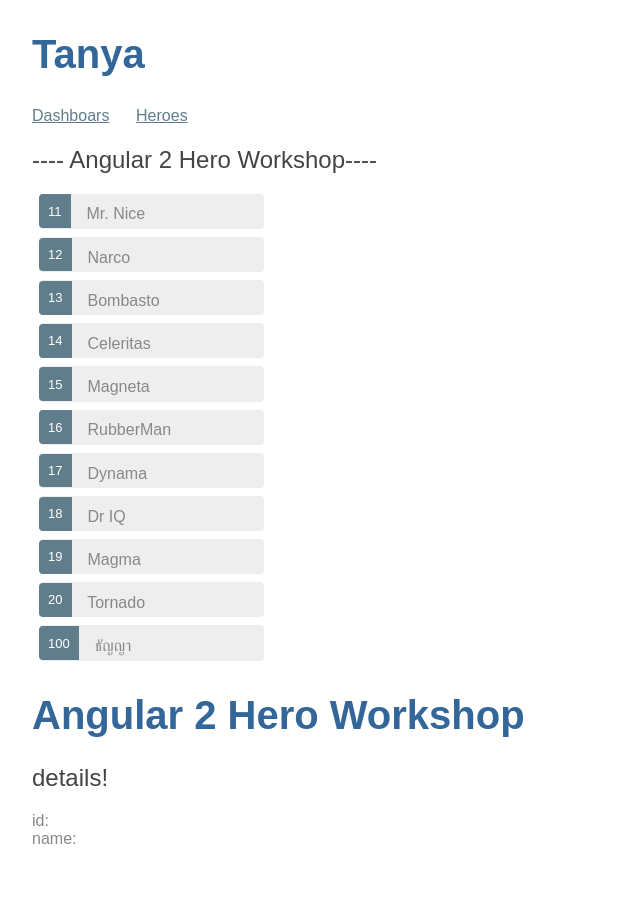
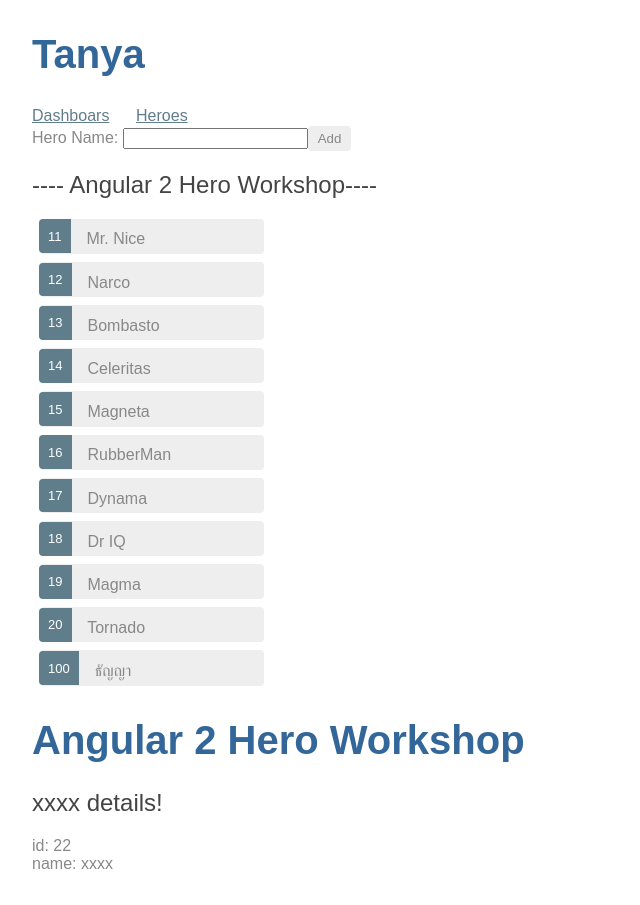
Before and after one commit to tanlull/Angular2Class, an Angular app: page /heroes in a window 1280 px wide. Shown: the whole page, without its empty margins (0-640 px from the left). Before the commit the page ends 880 px from the top, so only its background shows below. Built offline with nearby package versions, Linux system fonts and the light colour scheme.

Commit message:
End of day;

```diff
--- /dev/null
+++ b/src/app/add-form.component.html
@@ -0,0 +1,5 @@
+<form #addForm="ngForm" (ngSubmit)=addHero(addForm)>
+  <label for="hero">Hero Name: </label>
+  <input type="text" name="name" id="name" ngModel>
+  <button type="submit">Add</button>
+</form>
--- /dev/null
+++ b/src/app/add-form.component.ts
@@ -0,0 +1,30 @@
+import { Component, Input } from '@angular/core';
+import { NgForm } from '@angular/forms';
+import { Hero } from './hero';
+import { HeroComponent } from './hero.component';
+import { HeroService } from './hero.service';
+
+@Component({
+  selector: 'app-add-form',
+  templateUrl: './add-form.component.html',
+})
+
+export class AddFormComponent {
+
+   hero: Hero;
+   heroes: Hero[];
+
+  addHero(form: NgForm) {
+    //console.log(form.value );
+    console.log('Name: ' + form.value.name );
+    this.hero = new Hero(100, form.value.name );
+    this.heroes.push(this.hero);
+  }
+
+
+
+  constructor(private heroService: HeroService) {  // heroService becomes class variable
+    this.heroes = this.heroService.getHeroes();
+  }
+
+}
--- a/src/app/hero-detail.component.ts
+++ b/src/app/hero-detail.component.ts
@@ -1,4 +1,4 @@
-import { Component, Input } from '@angular/core';
+import { Component, Input, OnInit } from '@angular/core';
 import { Hero } from './hero';
 
 @Component({
@@ -8,9 +8,13 @@ import { Hero } from './hero';
         <label>name: </label>{{varHero.name}}</div> `
 })
 
-export class HeroDetailComponent{
+export class HeroDetailComponent implements OnInit{
+    ngOnInit() {
+        this.varHero = new Hero(22, 'xxxx');
+    }
+
     @Input()
-    varHero: Hero = new Hero();
+    varHero: Hero;// = new Hero(1, 'Test');
 
     @Input()
     detailTitle: String;
--- a/src/app/hero.component.html
+++ b/src/app/hero.component.html
@@ -1,3 +1,5 @@
+<app-add-form></app-add-form>
+
 <h2>---- {{title}}----</h2>
 <ul class="heroes">
   <li *ngFor="let hero of heroes" (click)=changeHero(hero)>
@@ -5,4 +7,4 @@
   </li>
 </ul>
 
-<app-hero-detail [detailTitle]=title [varHero]=hero> </app-hero-detail >
+<app-hero-detail [detailTitle]=title [varHero]=hero> </app-hero-detail>
--- a/src/app/hero.component.ts
+++ b/src/app/hero.component.ts
@@ -1,6 +1,7 @@
 import { Component } from '@angular/core';
 import { Hero } from './hero';
 import { HEROES } from './mock.heroes';
+import { HeroService } from './hero.service';
 
 @Component({
   selector: 'app-hero',
@@ -11,11 +12,22 @@ import { HEROES } from './mock.heroes';
 
 export class HeroComponent {
   title = 'Angular 2  Hero Workshop';
-  hero: Hero = new Hero();
-  heroes: Hero[] = HEROES;
+  hero: Hero ;
+  targetHero: Hero ;
+  heroes: Hero[];
+  //heroes: Hero[] = HEROES;
 
   changeHero(hero: Hero ): void {
     console.log('change hero ' + hero.id + ' ' + hero.name);
     this.hero = hero;
   }
+
+  addHero(name: String){
+    this.targetHero = new Hero(100, name);
+    this.heroes.push(this.targetHero);
+  }
+
+  constructor(private heroService: HeroService) {  // heroService becomes class variable
+    this.heroes = this.heroService.getHeroes();
+  }
 }
--- /dev/null
+++ b/src/app/hero.service.ts
@@ -0,0 +1,12 @@
+import { Component, Injectable } from '@angular/core';
+import { Hero } from './hero';
+import { HEROES } from './mock.heroes';
+
+
+@Injectable()
+export class HeroService{
+    getHeroes(): Hero[]{
+        return HEROES;
+    }
+
+}
--- a/src/app/hero.ts
+++ b/src/app/hero.ts
@@ -1,4 +1,12 @@
 export class Hero {
-  id: number;
-  name: String;
+   id: number;
+   name: String;
+
+  constructor(id: number, name: String){
+    this.id = id;
+    this.name = name;
+  }
+
+
+
 }
```
Also changed, not shown: src/app/app.module.ts (+6 -2 lines).
